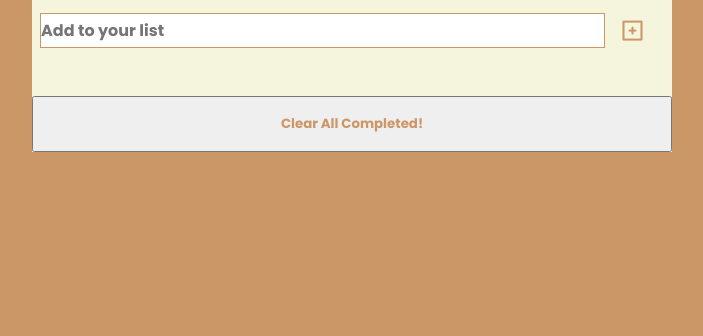
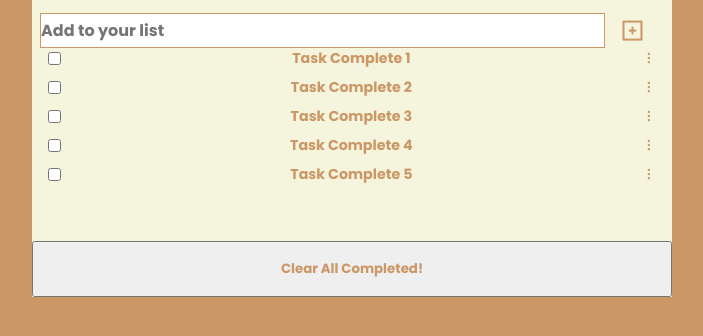
Before and after one commit to soesandarwin2201/webpack-project, a website built with webpack: page src/index.html in a window 1280 px wide. Shown: the part 240-576 px from the top of the page, without its empty margins (256-959 px from the left). Built offline with nearby package versions, Linux system fonts and the light colour scheme.

Commit message:
make the css style for list

```diff
--- a/src/index.html
+++ b/src/index.html
@@ -6,7 +6,6 @@
  <meta name="viewport" content="width=device-width, initial-scale=1.0">
  <title>Webpack Project</title>
  <link rel="stylesheet" href="https://unicons.iconscout.com/release/v4.0.0/css/line.css">
- <link rel="stylesheet" href="./style.css">
 </head>
 <body>
   <section class="to-do-list">
@@ -20,12 +19,10 @@
      <input type="text" name="list" id="list-input" placeholder="Add to your list">
      <i class="uil uil-plus-square" id="add"></i>
     </div>
-     <div id="to-do-list-container"></div>
+     <div id="container"></div>
      <button class="clean-btn">Clear All Completed!</button>
    </div>
   </section>
  </div>
-
- <script src="./index.js" type="modules"></script>
 </body>
 </html>
--- a/src/index.js
+++ b/src/index.js
@@ -29,25 +29,24 @@ const listArray = [
   },
 ];
 
-const container = document.getElementById('to-do-list-container');
+const container = document.getElementById('container');
 
-// window.addEventListener('DOMContentLoaded', () => {
+window.addEventListener('DOMContentLoaded', () => {
 
-//  listArray.forEach((list) => {
-//    const li = document.createElement('li');
-//    li.innerHTML = `
-//   <div class="form">
-//    <input type="checkbox" name="list" id="list">
-//     <p>${list.desc}</p>
-//     <i class="uil uil-ellipsis-v"></i>
-//   </div> `;
+ listArray.forEach((list) => {
+   const li = document.createElement('li');
+   li.innerHTML = `
+  <div class="form">
+   <input type="checkbox" name="list" id="list">
+    <p>${list.desc}</p>
+    <i class="uil uil-ellipsis-v"></i>
+  </div> `;
 
-//    container.appendChild(li);
+   container.appendChild(li);
+ });
 
-//  });
-//  console.log(container);
+});
+
+// window.addEventListener('DOMContentLoaded', (e) => {
+//   console.log('it is loaded');
 // });
-
-window.addEventListener('DOMContentLoaded', (e) => {
-  console.log(container);
-});
--- a/src/style.css
+++ b/src/style.css
@@ -6,6 +6,7 @@
   box-sizing: border-box;
   font-family: 'Poppins', sans-serif;
   outline: 0;
+  list-style: none;
 }
 
 body {
@@ -89,3 +90,10 @@ body {
   background-color: #cc9767;
   color: #fff;
 }
+
+.form {
+  display: flex;
+  justify-content: space-between;
+  margin-inline: 1rem;
+  margin-bottom: .5rem;
+}
--- a/webpack.config.js
+++ b/webpack.config.js
@@ -6,7 +6,6 @@ module.exports = {
   entry: './src/index.js',
   plugins: [
     new HtmlWebpackPlugin({
-      title: 'Output Management',
       template: './src/index.html',
     }),
   ],
@@ -26,7 +25,7 @@ module.exports = {
       },
     ],
   },
-  optimization: {
-    runtimeChunk: 'single',
-  },
+  // optimization: {
+  //   runtimeChunk: 'single',
+  // },
 };
```
Also changed, not shown: dist/index.html, dist/main.js.
